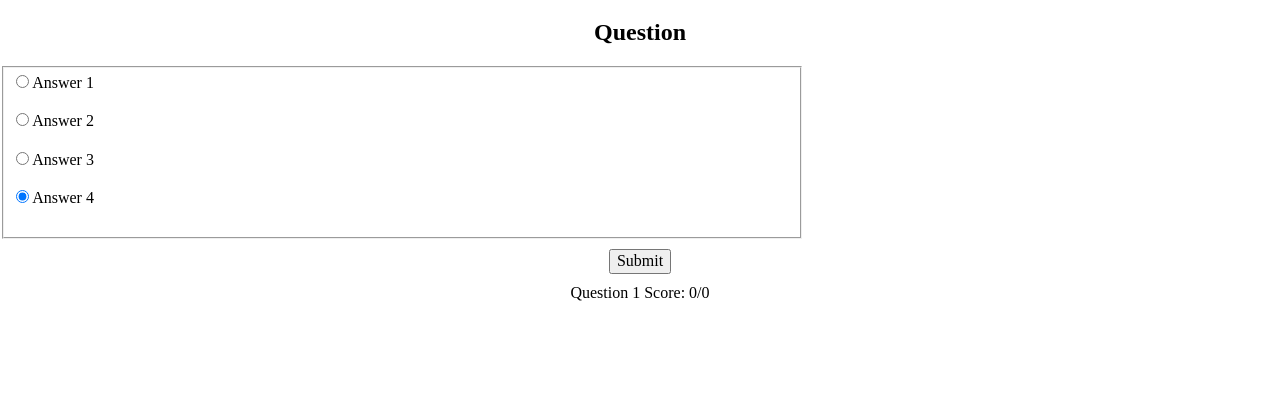
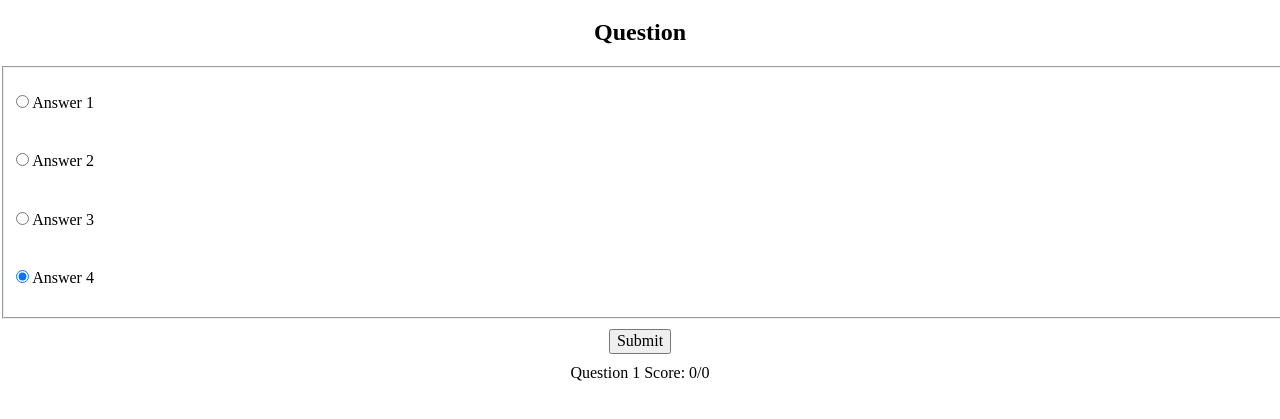
Before and after one commit to jcabanatuan/TrailBlazers-Quiz, a plain HTML site: page index.html in a window 1280 px wide. Shown: the part 61-480 px from the top of the page. Drawn offline with nearby package versions, Linux system fonts and the light colour scheme.

Commit message:
formatting adjustments to fieldset

```diff
--- a/main.css
+++ b/main.css
@@ -6,7 +6,7 @@ fieldset {
   display: flex;
   flex-direction: column;
   justify-content: space-between;
-  width: 800px;
+  width: 100%;
 }
 
 #status-bar{
@@ -25,6 +25,7 @@ fieldset {
 
 label{
   margin-bottom: 20px;
+  margin-top: 20px;
 }
 
 h1, h2{
```
